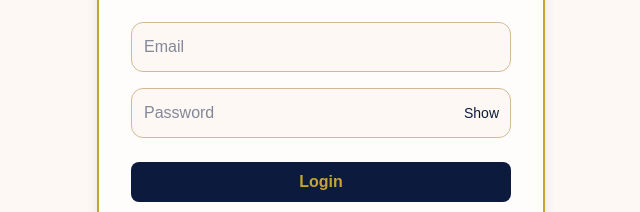
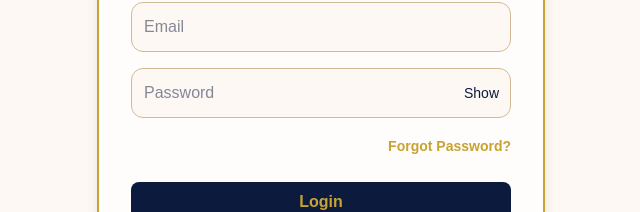
Before and after one commit to BLOUDANJEWELLERY/CATALOGUE, a Next.js app in the folder catalogue/: page /login in a window 1280 px wide. Shown: the part 352-564 px from the top of the page, without its empty margins (319-959 px from the left). Built offline with nearby package versions, Linux system fonts and the light colour scheme.

Commit message:
Update login.tsx

```diff
--- a/catalogue/pages/login.tsx
+++ b/catalogue/pages/login.tsx
@@ -86,6 +86,17 @@ export default function LoginPage() {
                 {showPassword ? "Hide" : "Show"}
               </button>
             </div>
+
+{/* Forgot Password Link */}
+  <div className="text-right">
+    <Link
+      href="/forgot-password"
+      className="text-sm font-semibold text-[#c7a332] hover:underline"
+    >
+      Forgot Password?
+    </Link>
+  </div>
+
           </div>
 
           <button
```
